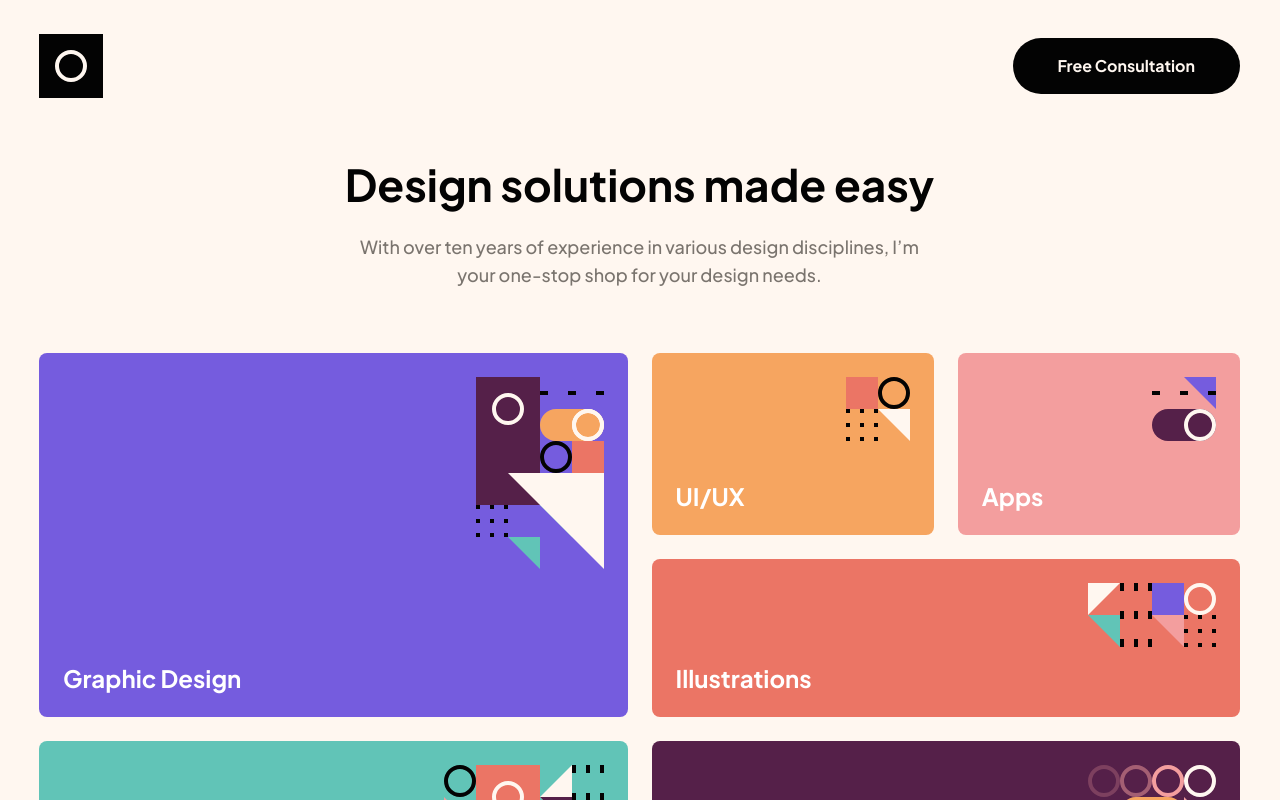
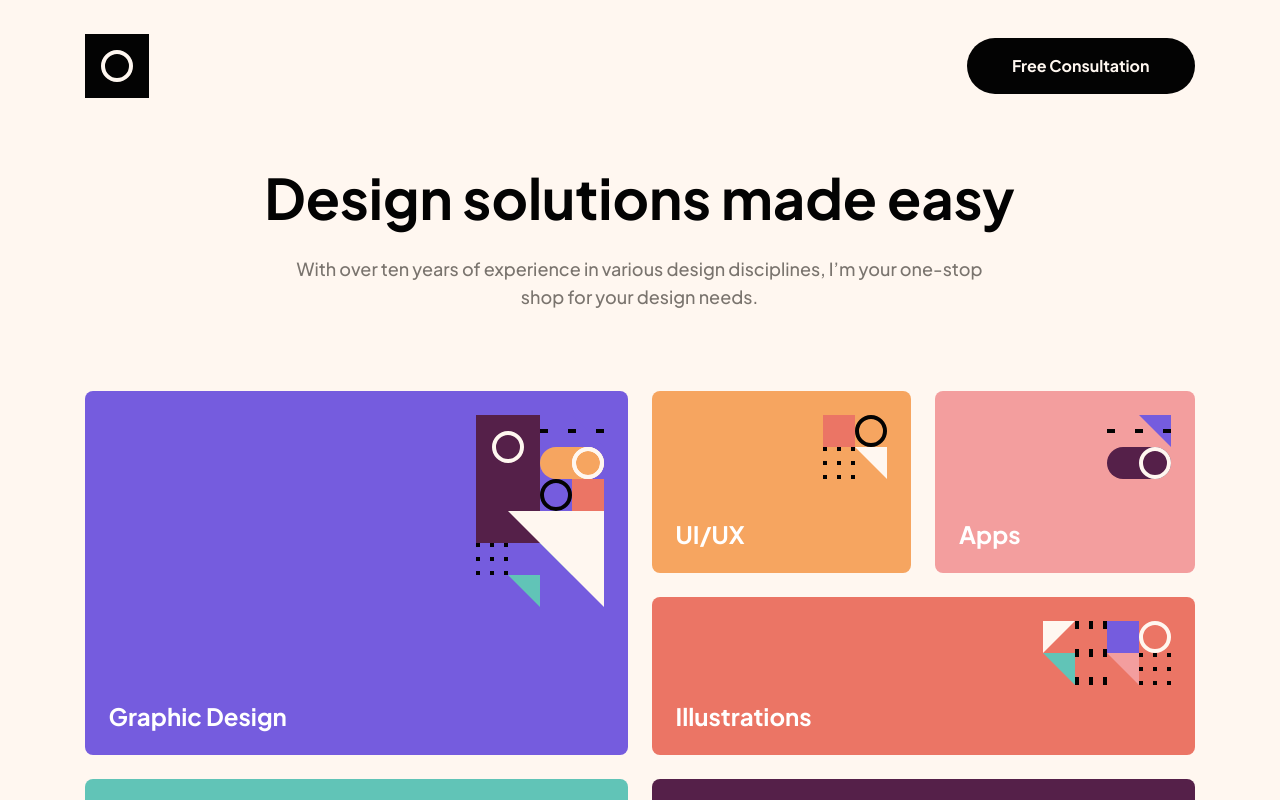
Before and after one commit to miguelzaga/single-page-design-portfolio, a JavaScript app: page / in a window 1280 px wide. Shown: the top 800 px of the page. Built offline with nearby package versions, Linux system fonts and the light colour scheme.

Commit message:
style skills for desktop

```diff
--- a/src/scss/02-base/_base.scss
+++ b/src/scss/02-base/_base.scss
@@ -6,12 +6,19 @@ body {
   overflow-x: hidden;
 }
 
-.wrapper {
+body {
   padding: 16px 16px 32px;
+
+  @include breakpoint($md) {
+    padding: 34px 40px 56px 39px;
+  }
+
+  @include breakpoint($lg) {
+    padding-bottom: 64px;
+  }
 }
 
-@include breakpoint($md) {
-  .wrapper {
-    padding: 34px 40px 56px 39px;
-  }
+.wrapper {
+  max-width: 1110px;
+  margin: auto;
 }
--- a/src/scss/02-base/_typography.scss
+++ b/src/scss/02-base/_typography.scss
@@ -20,6 +20,11 @@ h1 {
   font-weight: bold;
 
   @include breakpoint($md) {
+    font-size: rem(44px);
+    line-height: 44px;
+  }
+
+  @include breakpoint($lg) {
     font-size: rem(56px);
     line-height: 70px;
   }
@@ -30,7 +35,13 @@ h2 {
   font-weight: bold;
   font-size: rem(26px);
   line-height: 33px;
+
   @include breakpoint($md) {
+    font-size: rem(32px);
+    line-height: 40px;
+  }
+
+  @include breakpoint($lg) {
     font-size: rem(40px);
     line-height: 51px;
   }
@@ -42,37 +53,3 @@ h3 {
   line-height: 40px;
   font-weight: bold;
 }
-
-@include breakpoint($md) {
-  body {
-    font-size: $font-size;
-    line-height: 28px;
-  }
-
-  h1 {
-    font-size: rem(44px);
-    line-height: 44px;
-  }
-
-  h2 {
-    font-size: rem(32px);
-    line-height: 40px;
-  }
-}
-
-// @include breakpoint($lg) {
-//   body {
-//     font-size: $font-size;
-//     line-height: 28px;
-//   }
-
-//   h1 {
-//     font-size: rem(56px);
-//     line-height: 70px;
-//   }
-
-//   h2 {
-//     font-size: rem(40px);
-//     line-height: 51px;
-//   }
-// }
--- a/src/scss/05-components/_skills.scss
+++ b/src/scss/05-components/_skills.scss
@@ -22,4 +22,15 @@
       margin-bottom: 64px;
     }
   }
+
+  @include breakpoint($lg) {
+    &__title {
+      margin-bottom: 23px;
+    }
+
+    &__text {
+      max-width: 730px;
+      margin-bottom: 80px;
+    }
+  }
 }
```
